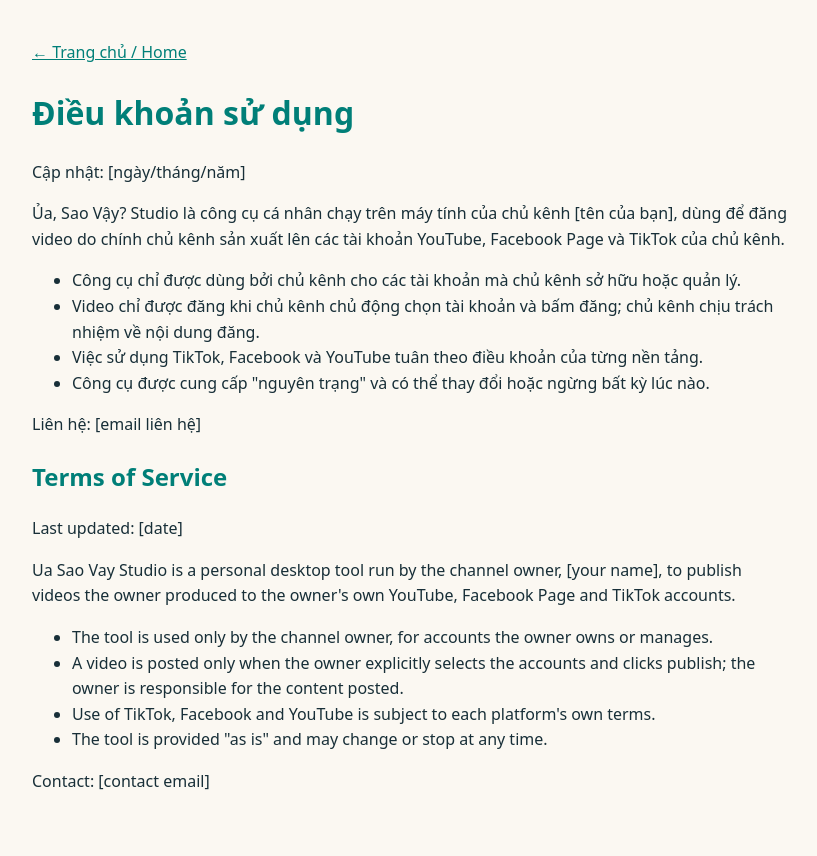
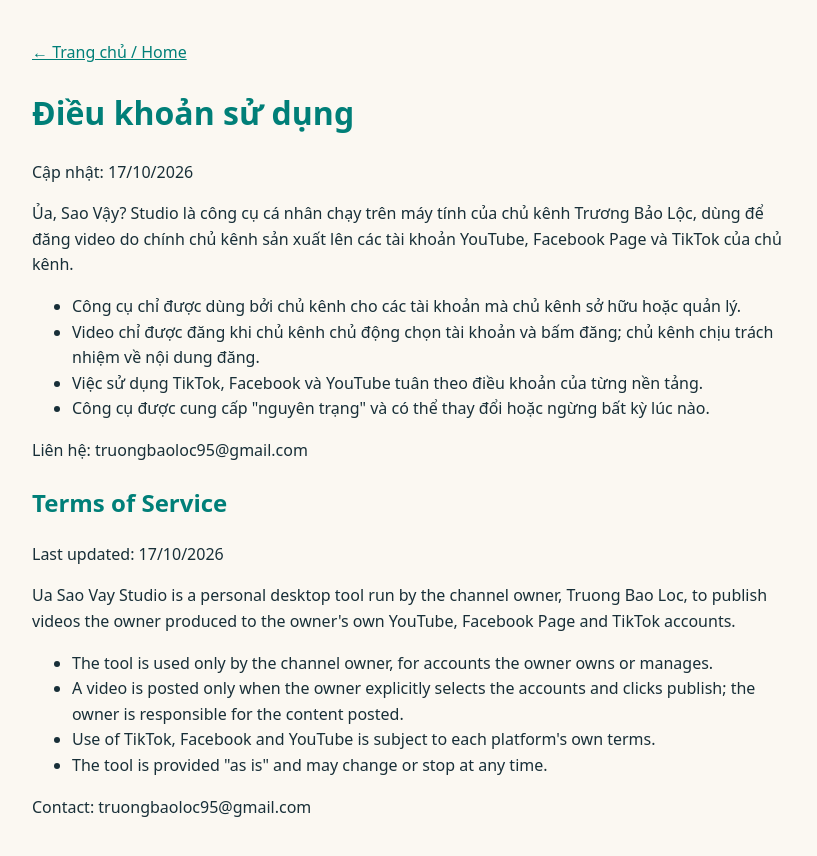
Before and after one commit to loctb2/loctruong.github.io, a plain HTML site: page terms.html in a window 1280 px wide. Shown: the whole page, without its empty margins (228-1045 px from the left). Before the commit the page ends 835 px from the top, so only its background shows below. Drawn offline with Linux system fonts and the light colour scheme.

Commit message:
Update terms.html

```diff
--- a/terms.html
+++ b/terms.html
@@ -12,8 +12,8 @@
 <body>
 <p><a href="index.html">← Trang chủ / Home</a></p>
 <h1>Điều khoản sử dụng</h1>
-<p>Cập nhật: [ngày/tháng/năm]</p>
-<p>Ủa, Sao Vậy? Studio là công cụ cá nhân chạy trên máy tính của chủ kênh [tên của bạn], dùng để đăng video do chính chủ kênh
+<p>Cập nhật: 17/10/2026</p>
+<p>Ủa, Sao Vậy? Studio là công cụ cá nhân chạy trên máy tính của chủ kênh Trương Bảo Lộc, dùng để đăng video do chính chủ kênh
 sản xuất lên các tài khoản YouTube, Facebook Page và TikTok của chủ kênh.</p>
 <ul>
   <li>Công cụ chỉ được dùng bởi chủ kênh cho các tài khoản mà chủ kênh sở hữu hoặc quản lý.</li>
@@ -21,12 +21,12 @@ sản xuất lên các tài khoản YouTube, Facebook Page và TikTok của ch
   <li>Việc sử dụng TikTok, Facebook và YouTube tuân theo điều khoản của từng nền tảng.</li>
   <li>Công cụ được cung cấp "nguyên trạng" và có thể thay đổi hoặc ngừng bất kỳ lúc nào.</li>
 </ul>
-<p>Liên hệ: [email liên hệ]</p>
+<p>Liên hệ: truongbaoloc95@gmail.com</p>
 
 <h2 lang="en">Terms of Service</h2>
 <div lang="en">
-<p>Last updated: [date]</p>
-<p>Ua Sao Vay Studio is a personal desktop tool run by the channel owner, [your name], to publish videos the owner produced
+<p>Last updated: 17/10/2026</p>
+<p>Ua Sao Vay Studio is a personal desktop tool run by the channel owner, Truong Bao Loc, to publish videos the owner produced
 to the owner's own YouTube, Facebook Page and TikTok accounts.</p>
 <ul>
   <li>The tool is used only by the channel owner, for accounts the owner owns or manages.</li>
@@ -34,7 +34,7 @@ to the owner's own YouTube, Facebook Page and TikTok accounts.</p>
   <li>Use of TikTok, Facebook and YouTube is subject to each platform's own terms.</li>
   <li>The tool is provided "as is" and may change or stop at any time.</li>
 </ul>
-<p>Contact: [contact email]</p>
+<p>Contact: truongbaoloc95@gmail.com</p>
 </div>
 </body>
 </html>
```
